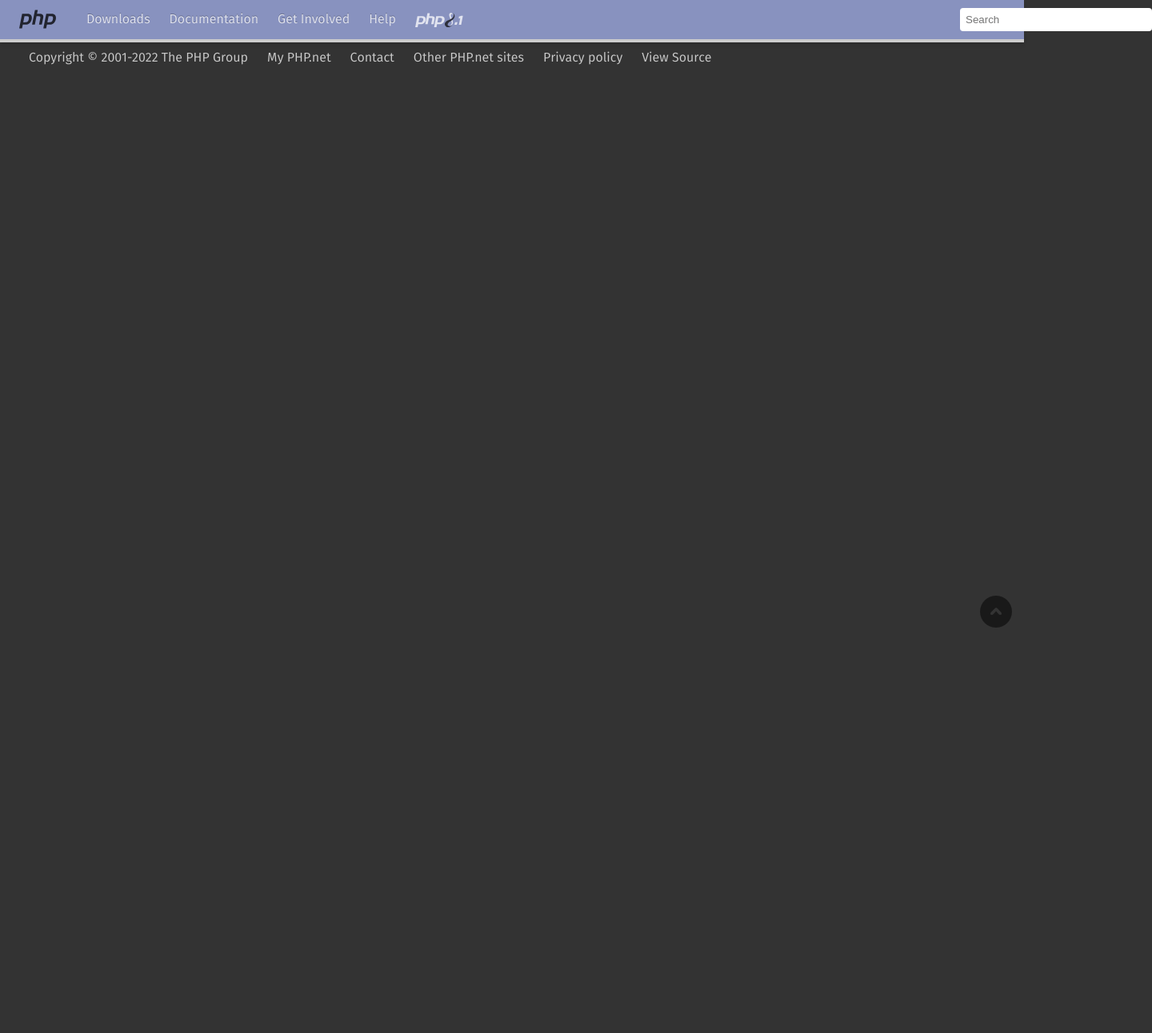
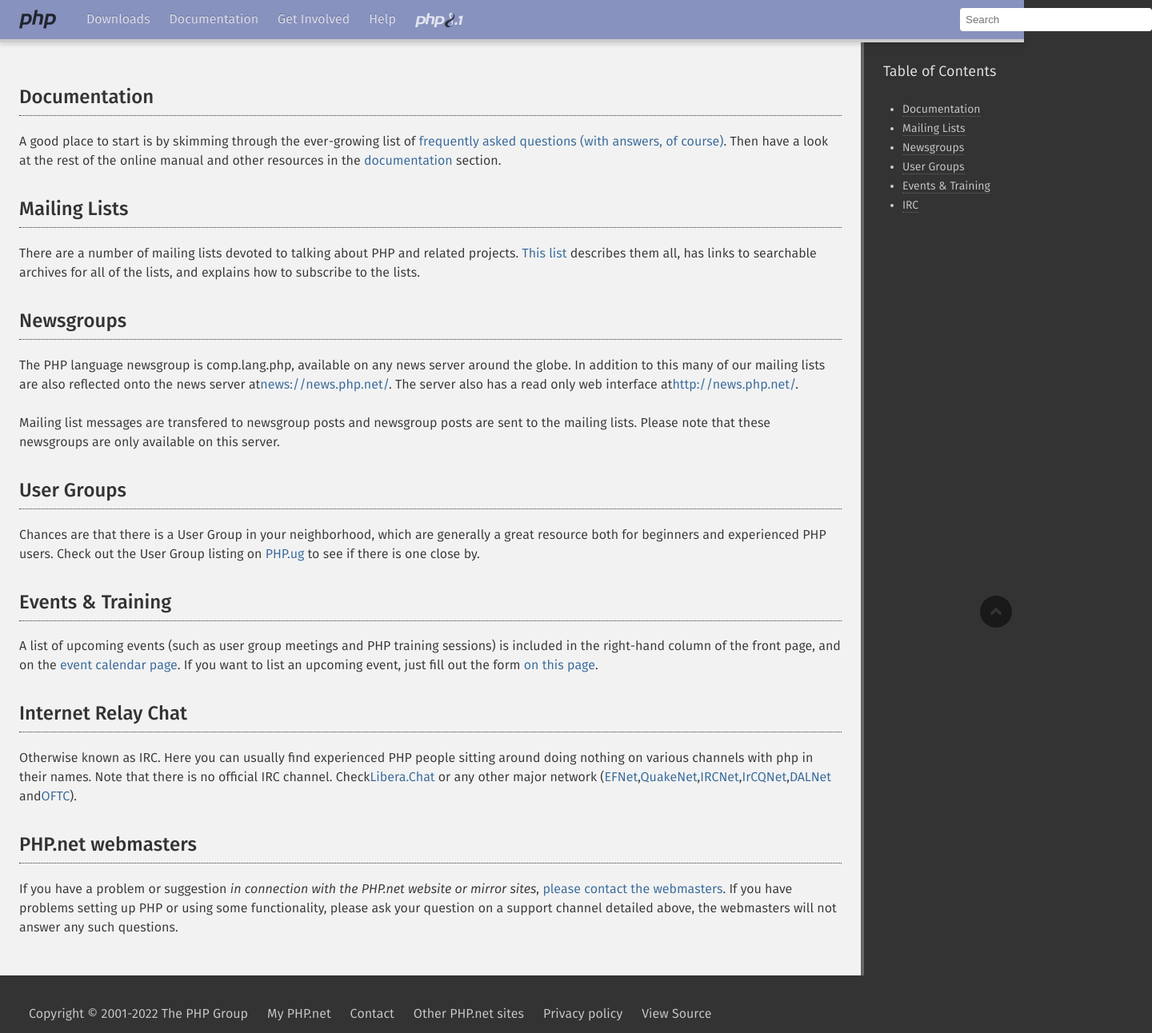
Before and after one commit to Loutani/react-clone-php-net-documentation, a React (Create React App) app: page /help in a window 1280 px wide. Shown: the whole page at 80% size, 1440 px wide, since content can reach past the window. Before the commit the page ends 800 px from the top, so only its background shows below. Built offline with nearby package versions, Linux system fonts and the light colour scheme.

Commit message:
complete help page

```diff
--- a/src/pages/Help.js
+++ b/src/pages/Help.js
@@ -1,6 +1,92 @@
 const Help = () => {
     return (
-        <div>Help</div>
+        <>
+            <div className="container"></div>
+            <div className="layout clearfix">
+                <section className="layout-content">
+                    <h2 id="documentation">Documentation</h2>
+                    <p>
+                        A good place to start is by skimming through the ever-growing list of <a href="/FAQ.php">frequently asked questions (with answers, of course)</a>. Then
+                        have a look at the rest of the online manual and other resources in the <a href="/docs.php">documentation</a> section.
+                    </p>
+                    <h2 id="mailing-lists">Mailing Lists</h2>
+                    <p>
+                        There are a number of mailing lists devoted to talking about PHP and related
+                        projects. <a href="mailing-lists.php">This list</a> describes them all, has
+                        links to searchable archives for all of the lists, and explains how to
+                        subscribe to the lists.
+                    </p>
+                    <h2 id="newsgroups">Newsgroups</h2>
+                    <p>
+                        The PHP language newsgroup is comp.lang.php, available on any
+                        news server around the globe. In addition to this many of our mailing
+                        lists are also reflected onto the news server at
+                        <a href="news://news.php.net">news://news.php.net/</a>. The
+                        server also has a read only web interface at
+                        <a href="http://news.php.net/">http://news.php.net/</a>.
+                    </p>
+                    <p>
+                        Mailing list messages are transfered to newsgroup posts and
+                        newsgroup posts are sent to the mailing lists. Please note
+                        that these newsgroups are only available on this server.
+                    </p>
+                    <h2 id="user-groups">User Groups</h2>
+                    <p>
+                        Chances are that there is a User Group in your neighborhood, which are generally
+                        a great resource both for beginners and experienced PHP users.
+                        Check out the User Group listing on <a href="http://php.ug/">PHP.ug</a> to see if there
+                        is one close by.
+                    </p>
+                    <h2 id="events-training">Events &amp; Training</h2>
+                    <p>
+                        A list of upcoming events (such as user group meetings and PHP training
+                        sessions) is included in the right-hand column of the front page, and
+                        on the <a href="/cal.php">event calendar page</a>. If you want to list
+                        an upcoming event, just fill out the form <a href="/submit-event.php">on this page</a>.
+                    </p>
+                    <h2 id="irc">Internet Relay Chat</h2>
+                    <p>
+                        Otherwise known as IRC. Here you can usually find experienced PHP people
+                        sitting around doing nothing on various channels with php in their names.
+                        Note that there is no official IRC channel. Check
+                        <a href="https://libera.chat/">Libera.Chat</a> or any other major network
+                        (<a href="http://www.efnet.org/">EFNet</a>,
+                        <a href="http://www.quakenet.org">QuakeNet</a>,
+                        <a href="http://www.ircnet.com/">IRCNet</a>,
+                        <a href="http://www.icq.com">IrCQNet</a>,
+                        <a href="http://www.dal.net/">DALNet</a> and
+                        <a href="http://oftc.net">OFTC</a>).
+                    </p>
+                    <h2 id="webmasters">PHP.net webmasters</h2>
+                    <p>
+                        If you have a problem or suggestion <em>in connection with the PHP.net
+                        website or mirror sites</em>, <a href="/contact.php">please
+                        contact the webmasters</a>. If you have problems setting up PHP
+                        or using some functionality, please ask your question on a support
+                        channel detailed above, the webmasters will not answer any such
+                        questions.
+                    </p>
+                </section>
+
+                <aside className="tips">
+                    <div className="inner">
+                        <div className="panel">
+                            <div className="headline">Table of Contents</div>
+                            <div className="body">
+                                <ul>
+                                    <li><a href="#documentation">Documentation</a></li>
+                                    <li><a href="#mailing-lists">Mailing Lists</a></li>
+                                    <li><a href="#newsgroups">Newsgroups</a></li>
+                                    <li><a href="#user-groups">User Groups</a></li>
+                                    <li><a href="#events-training">Events &amp; Training</a></li>
+                                    <li><a href="#irc">IRC</a></li>
+                                </ul>
+                            </div>
+                        </div>
+                    </div>
+                </aside>
+            </div>
+        </>
     )
 }
 
```
